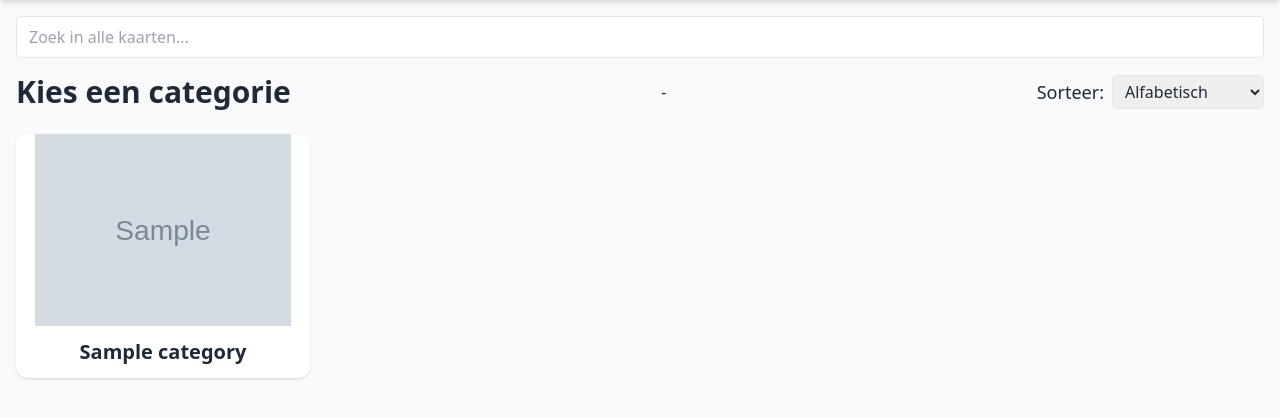
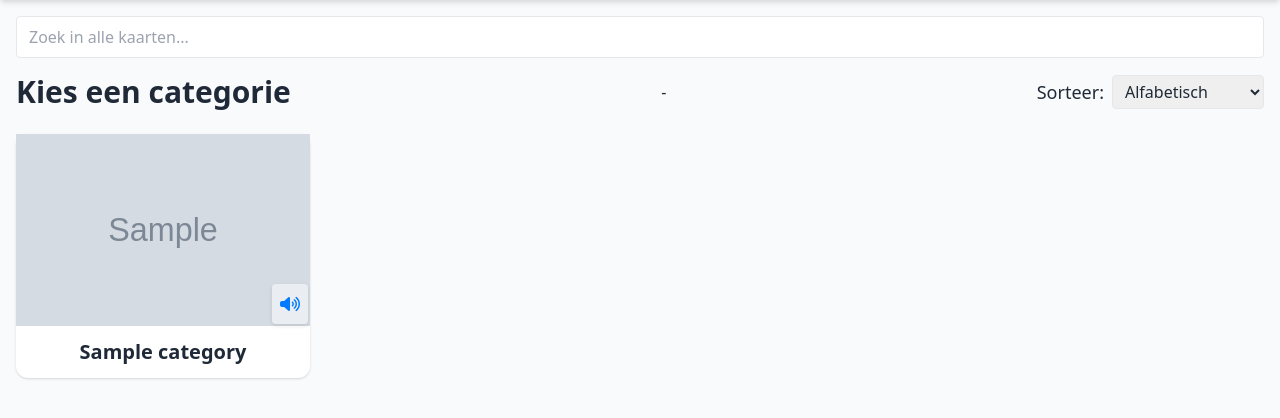
Before and after one commit to PieterDeGeyndt/FindTheWord, a Django app: page / in a window 1280 px wide. Shown: the part 70-488 px from the top of the page. Run offline with Django 5.2, Linux system fonts and the light colour scheme; tables that the repository leaves empty hold one stand-in row (values such as "Sample post"); grey boxes marked "Sample" are stand-in pictures.

Commit message:
Added pronunciation audi

```diff
--- a/ftwapp/templates/base.html
+++ b/ftwapp/templates/base.html
@@ -10,6 +10,7 @@
     <!-- Tailwind CSS CDN -->
     <link href="https://cdn.jsdelivr.net/npm/tailwindcss@2.2.19/dist/tailwind.min.css" rel="stylesheet">
     <link rel="stylesheet" href="{% static 'styles.css' %}">
+    <link rel="stylesheet" href="https://cdnjs.cloudflare.com/ajax/libs/font-awesome/6.4.0/css/all.min.css" />
 </head>
 
 <body class="bg-gray-50 text-gray-800 font-sans">
@@ -50,6 +51,7 @@
             class="grid grid-cols-1 sm:grid-cols-2 md:grid-cols-3 lg:grid-cols-4 gap-6 mt-6 hidden"></div>
     </main>
 
+    <!--Global Search Script-->
 <script>
 document.addEventListener('DOMContentLoaded', function () {
     const input = document.getElementById('globalSearchInput');
@@ -103,6 +105,23 @@ document.addEventListener('DOMContentLoaded', function () {
     });
 });
 </script>
+
+    <!--Pronunciation Script-->
+
+<script>
+function speakDutch(text) {
+  const utterance = new SpeechSynthesisUtterance(text);
+  utterance.lang = 'nl-NL';
+  utterance.rate = 0.8;
+  speechSynthesis.speak(utterance);
+}
+
+function handleSpeakClick(event, text) {
+  event.preventDefault();     // Prevent the default click behavior
+  event.stopPropagation();    // Stop it from bubbling to parent elements
+  speakDutch(text);
+}
+</script>
 </body>
 
 </html>
--- a/ftwapp/templates/home.html
+++ b/ftwapp/templates/home.html
@@ -22,12 +22,28 @@
     <a href="{% url 'category_detail' category.pk %}"
         class="item-card flex flex-col bg-white rounded-xl shadow hover:scale-105 transition transform duration-200">
         {% if category.image %}
-        <div class="w-full h-48 bg-center bg-contain bg-no-repeat"
-            style="background-image: url('{{ category.image.url }}');"></div>
+        <div class="relative w-full h-48 bg-center bg-cover bg-no-repeat"
+            style="background-image: url('{{ category.image.url }}');"><!-- Pronunciation button positioned on image -->
+            <button onclick="handleSpeakClick(event, '{{ category.name|escapejs }}')"
+                class="speaker-button"
+                aria-label="Luister naar uitspraak">
+                <i class="fas fa-volume-up"></i>
+            </button>
+        </div>
         {% else %}
-        <img src="{% static 'images/default.jpg' %}" alt="Default Image" class="w-full h-48 object-cover">
+        <div class="relative w-full h-48">
+            <img class=" w-full h-48 bg-center bg-cover bg-no-repeat" alt="" src="{% static 'images/default.jpg' %}" alt="Default Image">
+            <!-- Button also for default image fallback -->
+            <button onclick="handleSpeakClick(event, '{{ category.name|escapejs }}')"
+                class="speaker-button"
+                aria-label="Luister naar uitspraak">
+                <i class="fas fa-volume-up"></i>
+            </button>
+        </div>
         {% endif %}
-        <div class="text-center text-xl font-bold py-3">{{ category.name }}</div>
+        <div class="text-center text-xl font-bold py-3">{{ category.name }}<div class="flex items-center space-x-2">
+            </div>
+        </div>
     </a>
     {% endfor %}
 </div>
--- a/static/styles.css
+++ b/static/styles.css
@@ -51,6 +51,22 @@ nav img {
 
 .breadcrumbs span {
   font-size: 20px;
+}
+
+.speaker-button {
+    position: absolute;
+    bottom: 2px;
+    right: 2px;
+    background-color: rgba(255, 255, 255, 0.5);
+    color: #007bff;
+    padding: 8px;
+    border-radius: 4px;
+    box-shadow: 0 2px 4px rgba(0, 0, 0, 0.1);
+    transition: background-color 0.3s ease;
+}
+
+.speaker-button:hover {
+    background-color: rgba(255, 255, 255, 0.7);
 }
 
 /* ===============================
```
Also changed, not shown: ftwapp/templates/category_detail.html (+34 -7 lines), ftwapp/templates/subcategory_detail.html (+19 -4 lines), ftwapp/templates/word_detail.html (+13 -3 lines).
